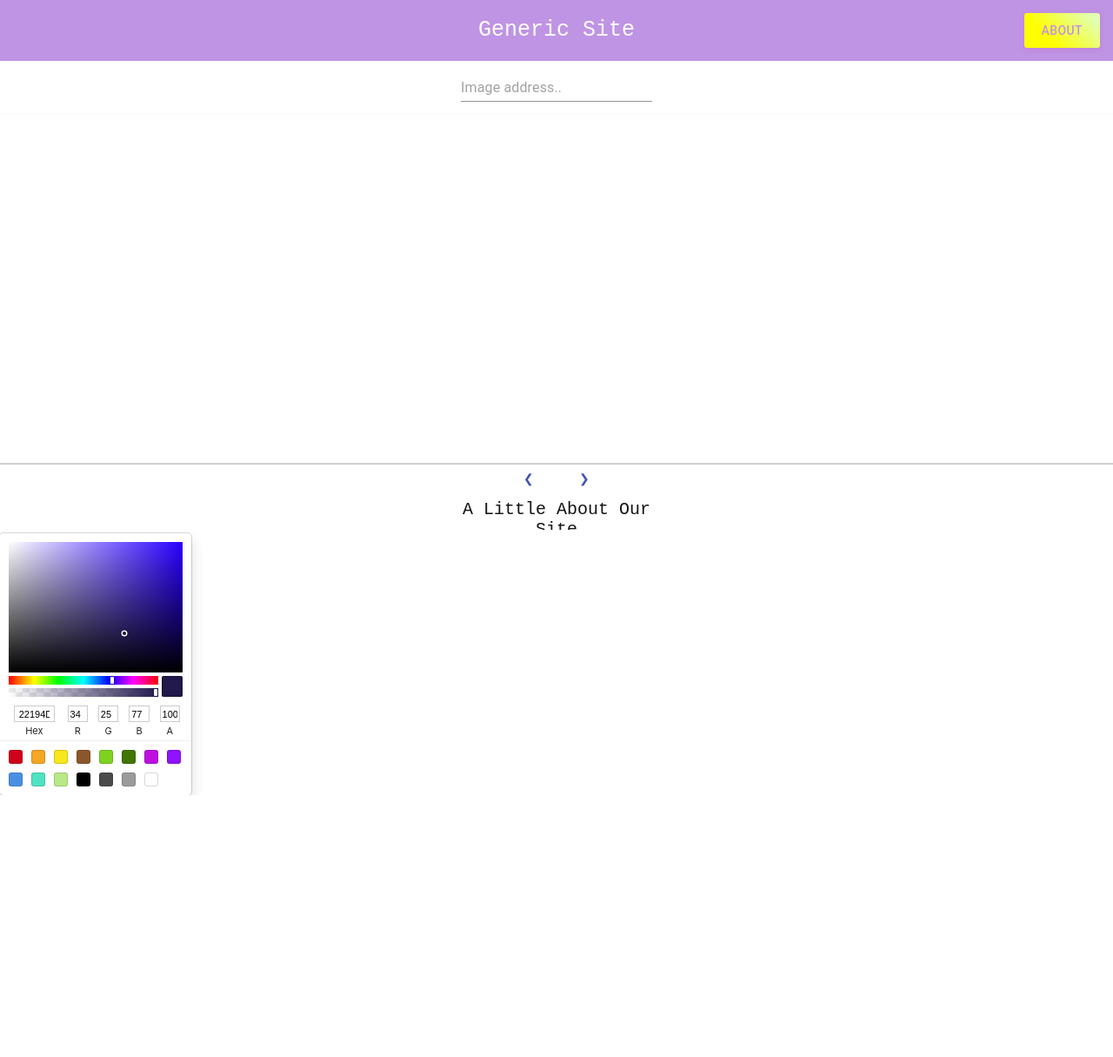
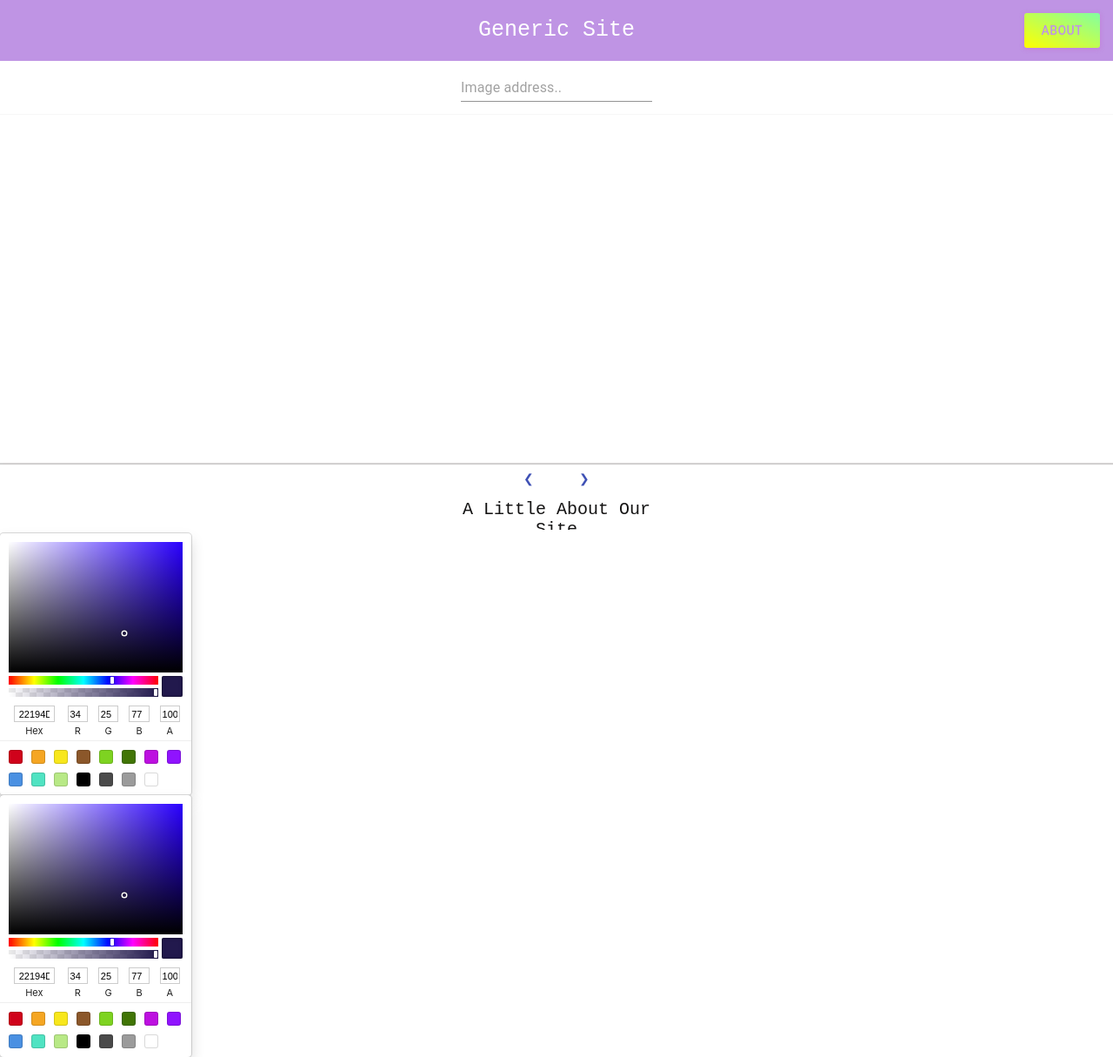
Before and after one commit to SanchezEL/generic-site, a React (Create React App) app: page / in a window 1280 px wide. Shown: the whole page at 87% size. Before the commit the page ends 914 px from the top, so only its background shows below. Built offline with nearby package versions, Linux system fonts and the light colour scheme.

Commit message:
fixed button styling issue

```diff
--- a/src/App.css
+++ b/src/App.css
@@ -75,7 +75,6 @@
   display: flex;
   justify-content: flex-end;
   padding: 15px;
-  /* border: 1px solid blue; */
 }
 .imgInputs{
   margin: 15px;
--- a/src/components/EditStyles.js
+++ b/src/components/EditStyles.js
@@ -5,7 +5,8 @@
   constructor(props){
     super(props)
     this.state = {
-      colorPrimary: 'BF94E4'
+      colorPrimary: '#BF94E4',
+      buttonColor: '#FFFF00'
     }
   }
   handleChangeComplete = (color) => {
@@ -13,13 +14,25 @@
     this.setState({ colorPrimary: color.hex });
     this.props.setStyles(this.state)
   };
+  somethingElse = (color) => {
+    console.log('Button Styles Component props', this.props)
+    this.setState({ buttonColor: color.hex });
+    this.props.setStyles(this.state)
+  };
+
   render() {
     console.log(this.state)
     return (
-         <SketchPicker
-        color={ this.state.background }
-        onChangeComplete={ this.handleChangeComplete }
-      />
+      <div>
+        <SketchPicker
+          color={ this.state.background }
+          onChangeComplete={ this.handleChangeComplete }
+        />
+        <SketchPicker
+          color={ this.state.background }
+          onChangeComplete={ this.somethingElse }
+        />
+      </div>
     )
   }
 }
--- a/src/components/Nav.js
+++ b/src/components/Nav.js
@@ -11,6 +11,9 @@
     color: '#BF94E4',
     height: 40,
     padding: '0 20px',
+    display: 'flex',
+    justifyContent: 'space-between'
+
   },
   theNav: {
     display: 'flex',
@@ -28,13 +31,15 @@
   console.log('whats up with nav props?',props)
   useStyles = makeStyles({
     navButton: {
-      background: 'linear-gradient(45deg, #FFFF00 30%, #e1ffb3 90%)',
+      background: `linear-gradient(to left bottom , #82ffa1, ${props.styles.buttonColor})`,
       border: 0,
       borderRadius: 3,
       boxShadow: '0 1px 5px 1px rgba(200, 100, 200, .3)',
-      color: '#BF94E4',
+      color: `${props.styles.colorPrimary}`,
       height: 40,
       padding: '0 20px',
+      display: 'flex',
+      justifyContent: 'space-between'
     },
     theNav: {
       display: 'flex',
@@ -47,6 +52,7 @@
       background: `${props.styles.colorPrimary}}`
     }
   })
+  console.log(useStyles)
   const [values, setValues] = React.useState({
     backgroundColor: props.backgroundColor
   });
--- a/src/containers/NavContainer.js
+++ b/src/containers/NavContainer.js
@@ -3,7 +3,7 @@
 import Nav from "../components/Nav";
 
 const mapStateToProps = (state) => {
-  console.log('styles', state)
+  console.log('styles ahhh', state)
   return {
     styles: state.setStyles
   }
--- a/src/reducers/reducers.js
+++ b/src/reducers/reducers.js
@@ -1,4 +1,5 @@
 import { combineReducers } from 'redux'
+import store from '../store'
 
 const addImage =(state =[], action)=>{
   console.log('this action', action)
@@ -9,8 +10,8 @@
       return state
   }
 }
-const setStyles = (state = {colorPrimary: '#BF94E4'}, action) =>{
-  console.log('style action', action)
+const setStyles = (state = {colorPrimary: '#BF94E4', buttonColor: '#FFFF00'}, action) =>{
+  console.log('style action', action.value, action.type, store)
   switch(action.type){
     case "SET_STYLES":
       return action.value
```
